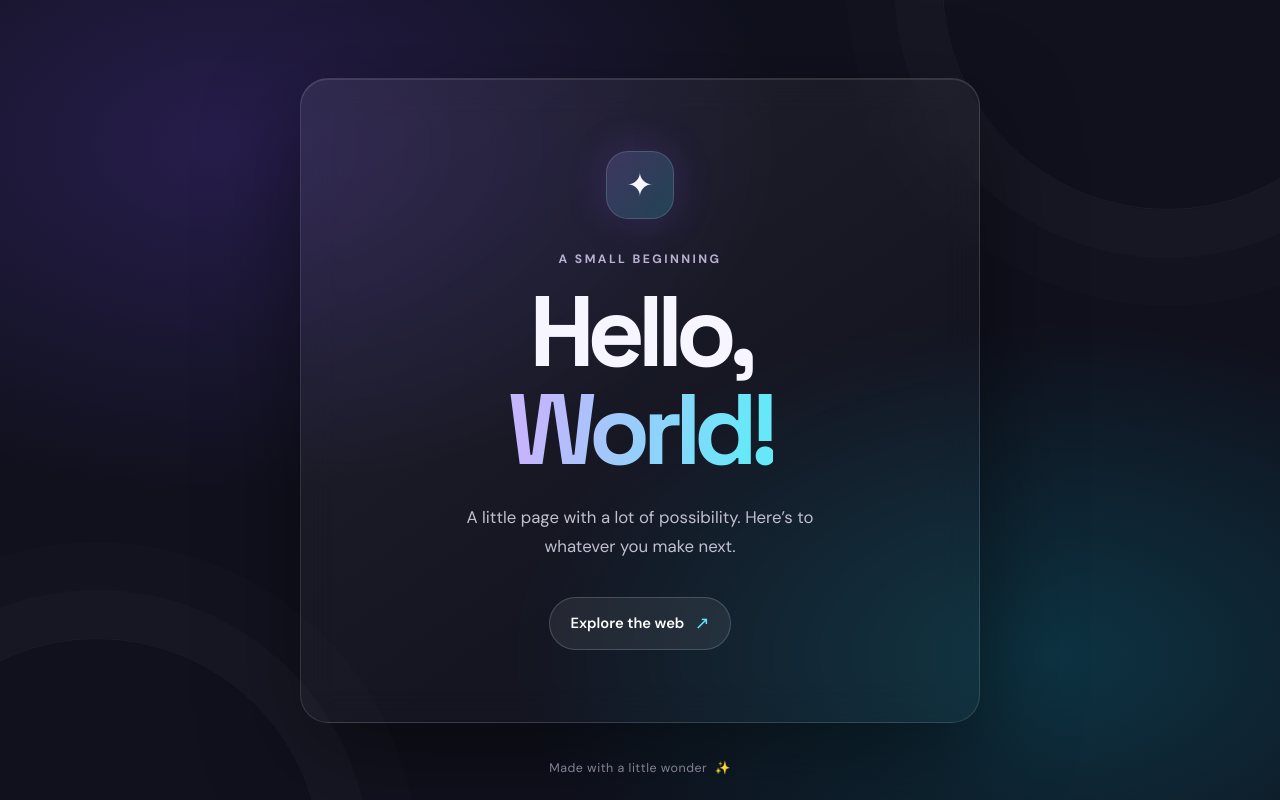
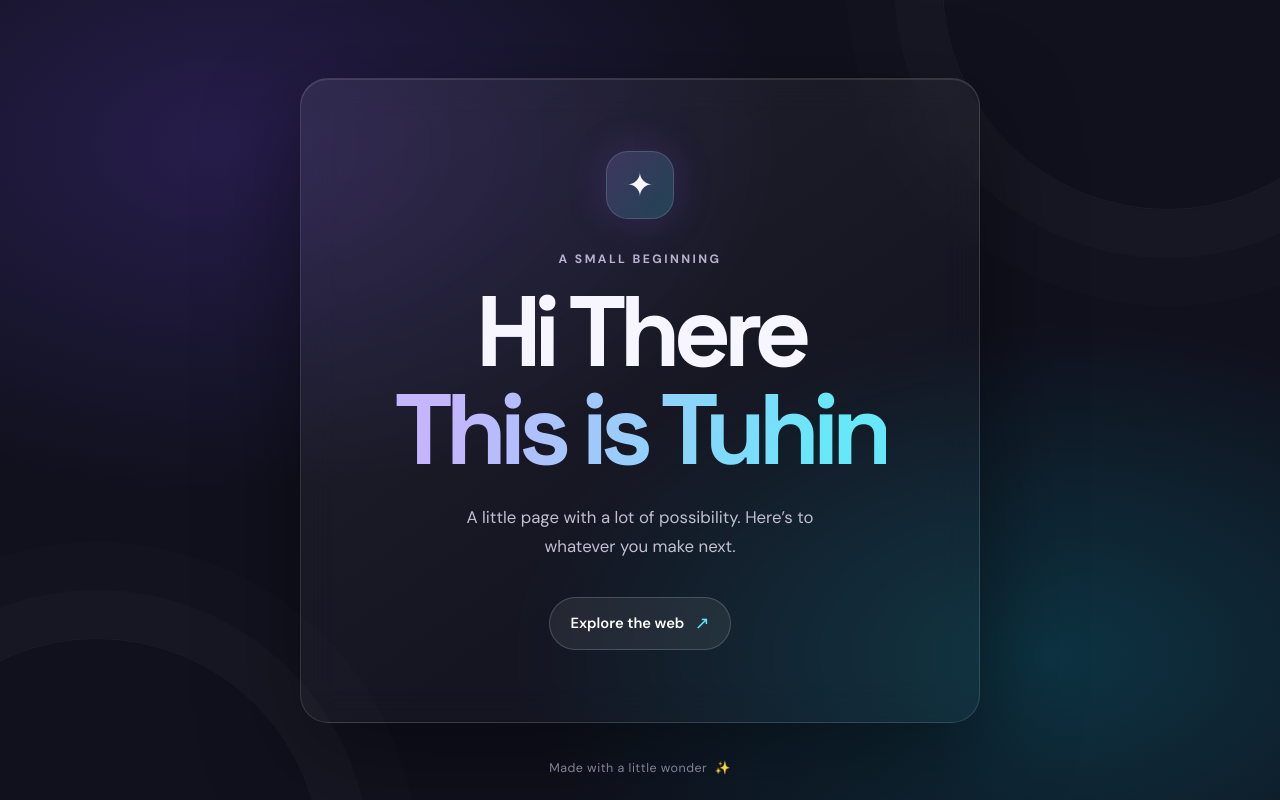
Before and after one commit to TuhinBal97/Git-HUB, a plain HTML site: page index.html in a window 1280 px wide. Drawn offline with Linux system fonts and the light colour scheme.

Commit message:
Update index.html

```diff
--- a/index.html
+++ b/index.html
@@ -141,7 +141,7 @@
   <main>
     <div class="sparkle" aria-hidden="true">✦</div>
     <p class="eyebrow">A small beginning</p>
-    <h1>Hello,<br><span>World!</span></h1>
+    <h1>Hi There<br><span>This is Tuhin</span></h1>
     <p class="message">A little page with a lot of possibility. Here’s to whatever you make next.</p>
     <a class="button" href="https://developer.mozilla.org/en-US/docs/Learn" target="_blank" rel="noreferrer">
       Explore the web <span class="arrow" aria-hidden="true">↗</span>
```
